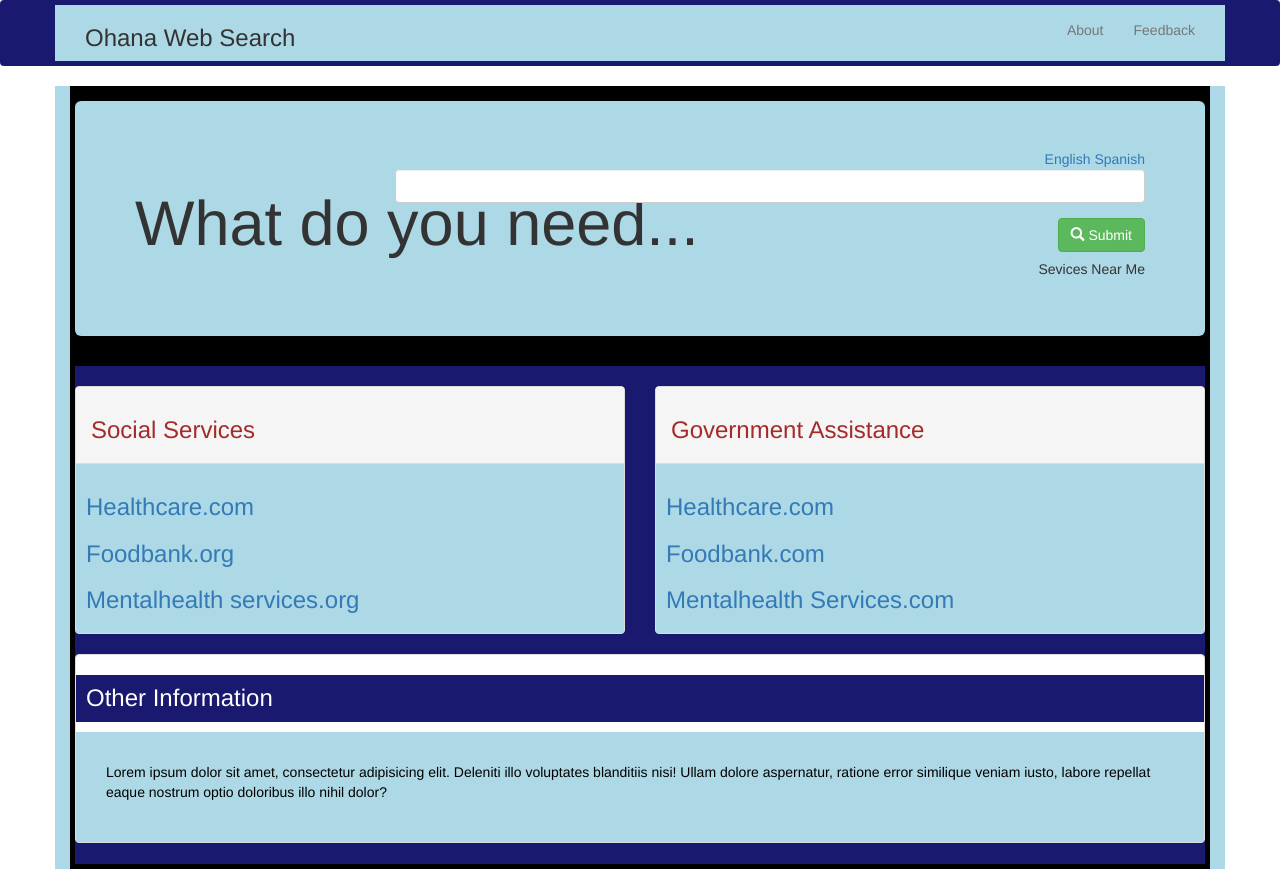
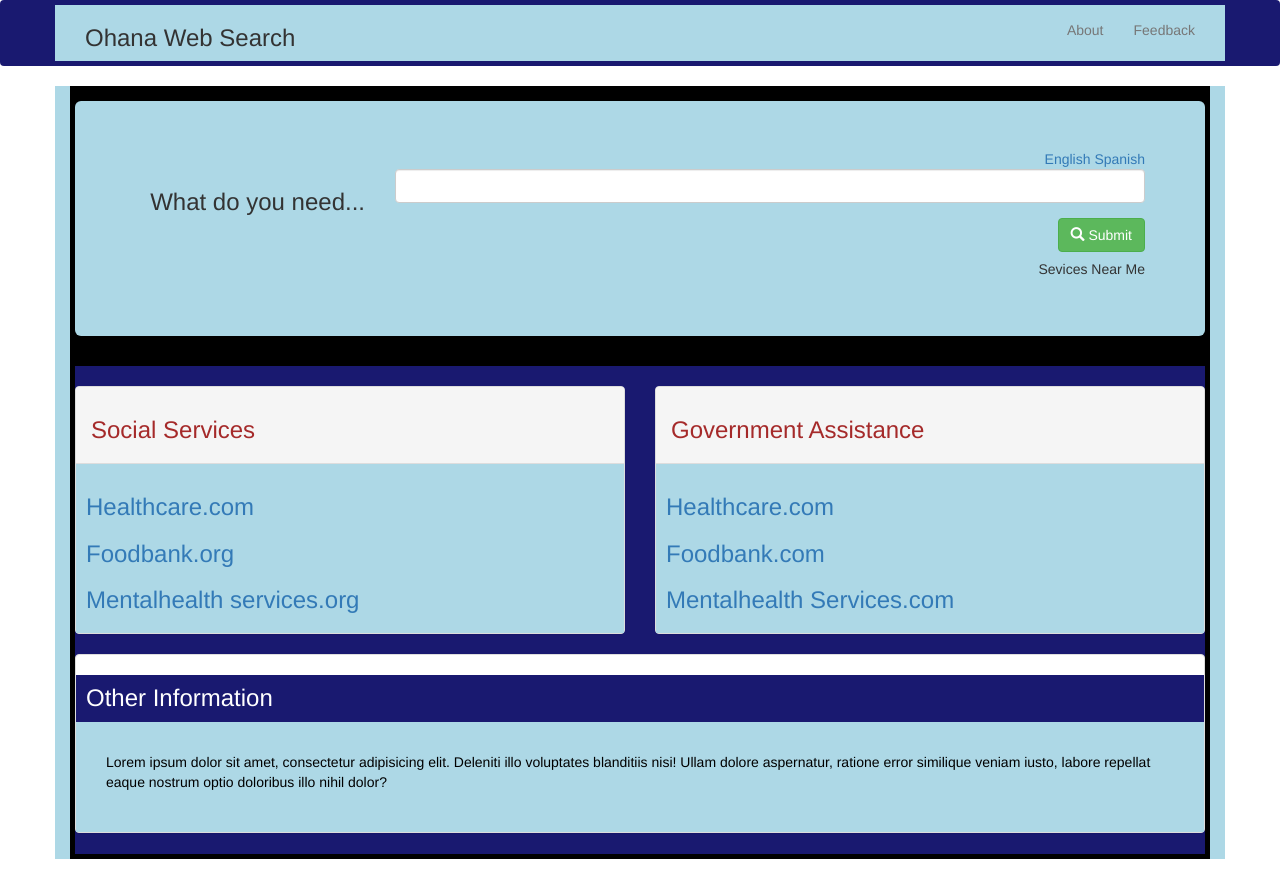
Before and after one commit to dakodablue/project-1, a plain HTML site: page index.html in a window 1280 px wide. Drawn offline with nearby package versions, Linux system fonts and the light colour scheme.

Commit message:
css/project

```diff
--- a/index.html
+++ b/index.html
@@ -42,7 +42,7 @@
 
             <div class="row">
               <div class="col-lg-3">
-                <h1 class="search">What do you need...</h1>
+                <h3 class="search">What do you need...</h3>
               </div>
               <div class="col-lg-9">
               <form role="form">
--- a/style.css
+++ b/style.css
@@ -66,10 +66,7 @@
     border: 2px;
     padding: 10px;
     background-color: midnightblue;
+    margin-bottom: 0px;
 
 
   }
-
- .search {
-  position: fixed;
- }
```
